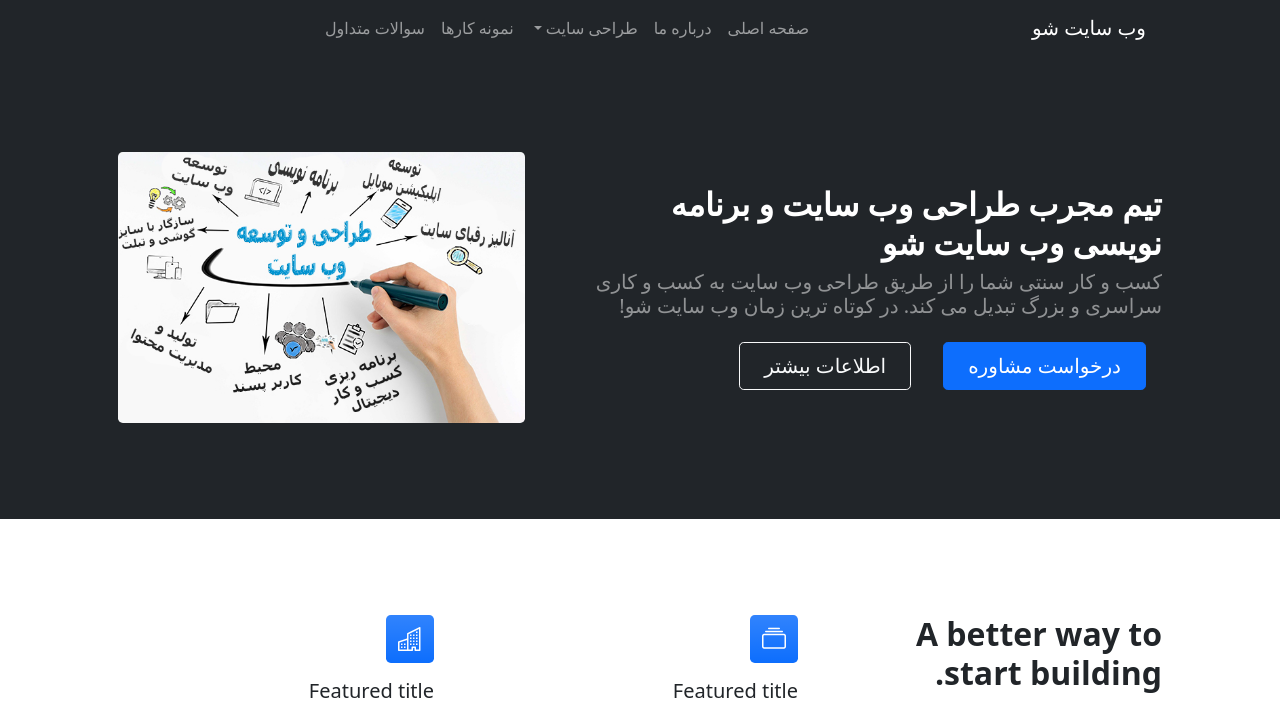
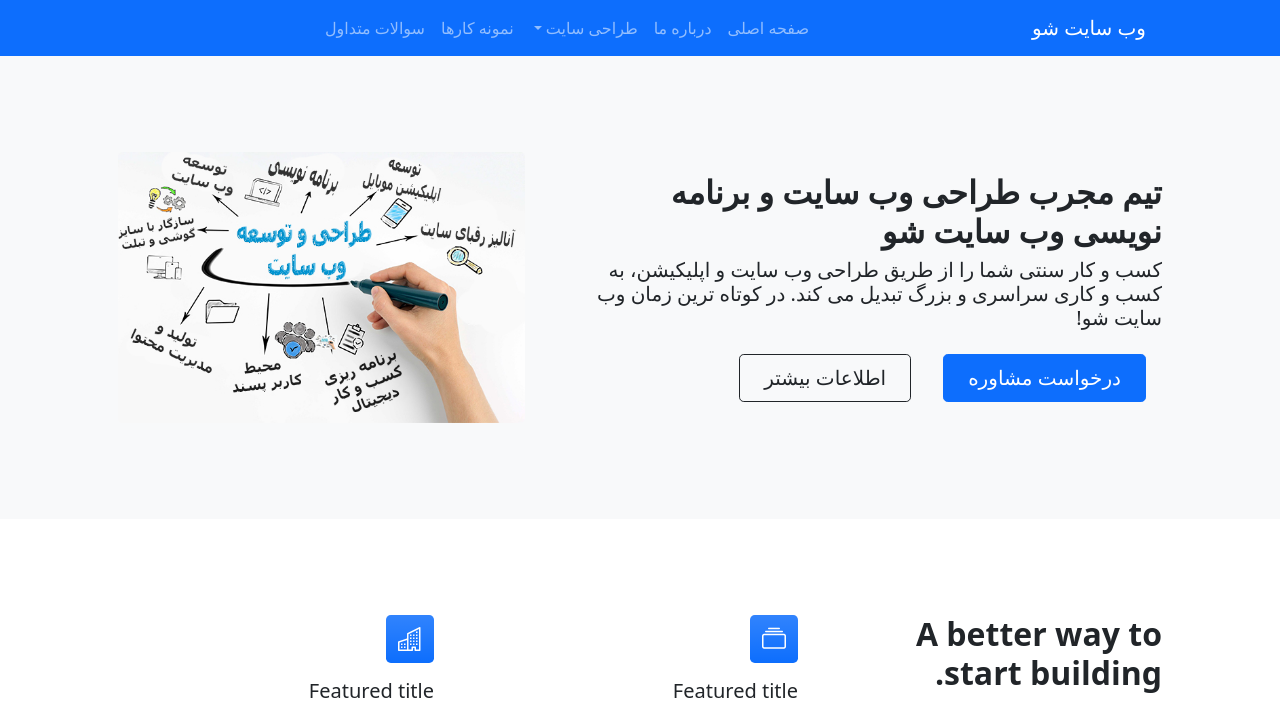
Before and after one commit to aarzaani/myweblog, a Django app: page / in a window 1280 px wide. Shown: the top 713 px of the page. Run offline with Django 4.2, Linux system fonts and the light colour scheme; grey boxes labelled with a size stand in for pictures from a placeholder-image service; some libraries are stand-ins or nearby versions.

Commit message:
Light Background

```diff
--- a/templates/home.html
+++ b/templates/home.html
@@ -4,7 +4,7 @@
     <head>
         <meta charset="utf-8" />
         <meta name="viewport" content="width=device-width, initial-scale=1, shrink-to-fit=no" />
-        <meta name="description" content="" />
+        <meta name="description" content="مشاوره و اجرای کسب و کار دیجیتال از طریق طراحی وب سایت، طراحی اپلیکیشن موبایل و برنامه نویسی پیشرفته با تیم وب سایت شو همراه شوید تا با کیفیت پشتیبانی و تعهدمان شما را به اهداف تان برسانیم" />
         <meta name="author" content="" />
         <title>طراحی سایت ، برنامه نویسی ، وب سایت شو</title>
         <!-- Favicon-->
@@ -20,7 +20,7 @@
     <body class="d-flex flex-column h-100">
         <main class="flex-shrink-0">
             <!-- Navigation-->
-            <nav class="navbar navbar-expand-lg navbar-dark bg-dark">
+            <nav class="navbar navbar-expand-lg navbar-dark bg-primary">
                 <div class="container px-5">
                     <a class="navbar-brand" href="">وب سایت شو</a>
                     <button class="navbar-toggler" type="button" data-bs-toggle="collapse" data-bs-target="#navbarSupportedContent" aria-controls="navbarSupportedContent" aria-expanded="false" aria-label="Toggle navigation"><span class="navbar-toggler-icon"></span></button>
@@ -56,16 +56,16 @@
                 </div>
             </nav>
             <!-- Header-->
-            <header class="bg-dark py-5">
+            <header class="bg-light py-5">
                 <div class="container px-5">
                     <div class="row gx-5 align-items-center justify-content-center">
                         <div class="col-lg-8 col-xl-7 col-xxl-6">
                             <div class="my-5 text-center text-xl-start">
-                                <h1 class="h2 fw-bolder text-white mb-2">تیم مجرب طراحی وب سایت و برنامه نویسی وب سایت شو</h1>
-                                <p class="h5 fw-normal text-white-50 mb-4">کسب و کار سنتی شما را از طریق طراحی وب سایت به کسب و کاری سراسری و بزرگ تبدیل می کند. در کوتاه ترین زمان وب سایت شو!</p>
+                                <h1 class="h2 fw-bolder text-dark mb-2">تیم مجرب طراحی وب سایت و برنامه نویسی وب سایت شو</h1>
+                                <p class="h5 fw-normal text-dark-50 mb-4">کسب و کار سنتی شما را از طریق طراحی وب سایت و اپلیکیشن، به کسب و کاری سراسری و بزرگ تبدیل می کند. در کوتاه ترین زمان وب سایت شو!</p>
                                 <div class="d-grid gap-3 d-sm-flex justify-content-sm-center justify-content-xl-start">
                                     <a class="btn btn-primary btn-lg px-4 me-sm-3" href="#features">درخواست مشاوره</a>
-                                    <a class="btn btn-outline-light btn-lg px-4" href="#!">اطلاعات بیشتر</a>
+                                    <a class="btn btn-outline-dark btn-lg px-4" href="#!">اطلاعات بیشتر</a>
                                 </div>
                             </div>
                         </div>
```
